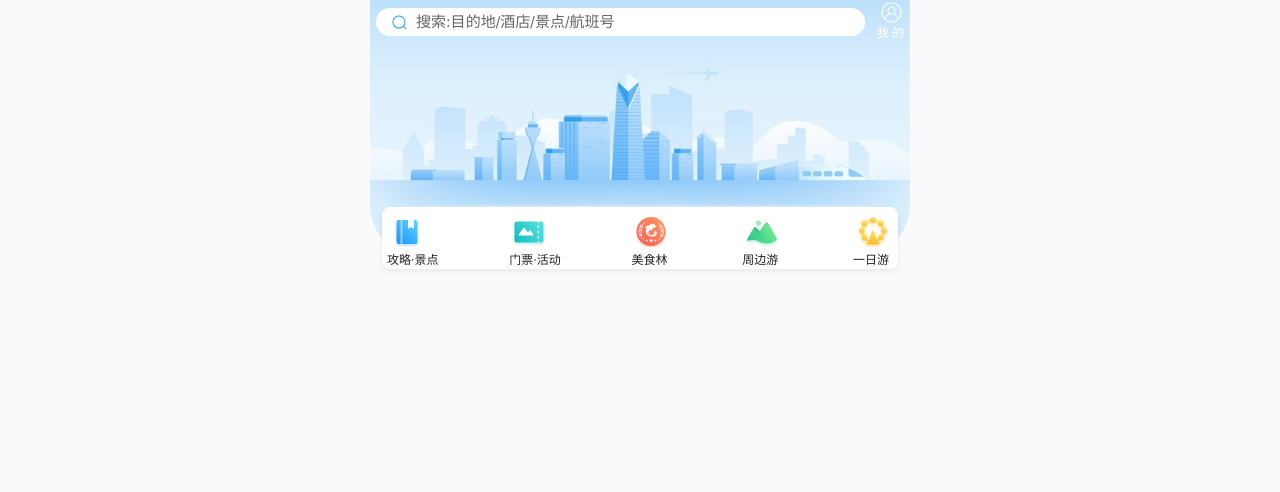
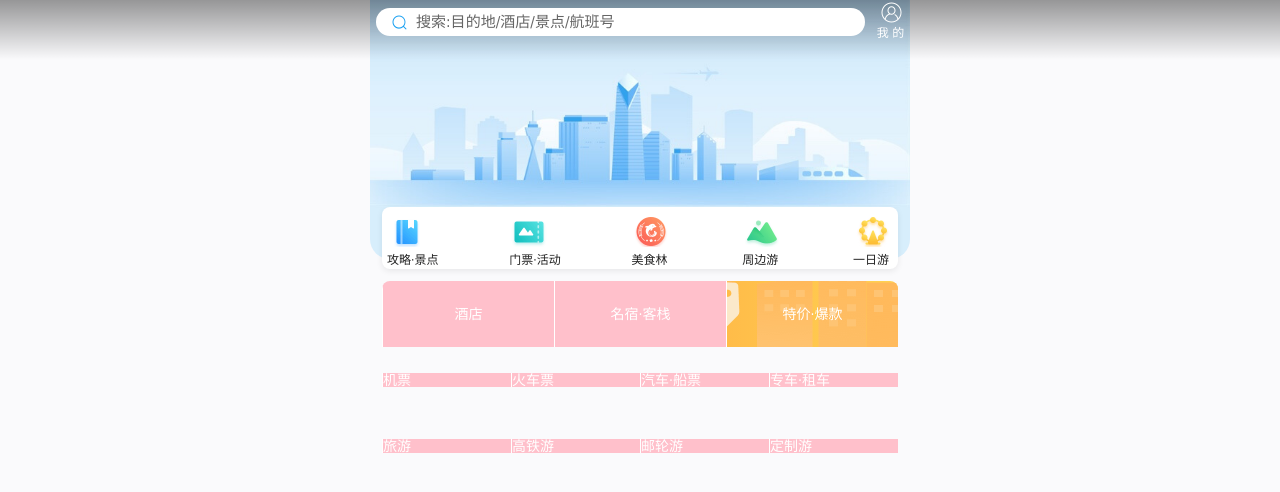
Before and after one commit to zhouna/web_front, a plain HTML site: page H5_xiecheng/index.html in a window 1280 px wide. Drawn offline with Linux system fonts and the light colour scheme.

Commit message:
xiecheng

```diff
--- a/H5_xiecheng/css/index.css
+++ b/H5_xiecheng/css/index.css
@@ -25,6 +25,7 @@ body {
     justify-content: flex-start;
     align-items: center;
     padding-left: 12px;
+    z-index: 12;
 }
 /* 搜索模块——左侧*/
 .search-index .search {
@@ -78,7 +79,18 @@ header .focus {
 header .focus img {
     display: block;
     width: 100%;
-    border-radius: 0 0 55px 55px;
+    border-radius: 0 0 20px 20px;
+}
+header .focus::before {
+    content: "";
+    position: absolute;
+    left: 0;
+    top: 0;
+    height: 60px;
+    width: 100%;
+    display: block;
+    z-index: 10;
+    background: linear-gradient(rgba(0,0,0,.4), rgba(0,0,0,0));
 }
 
 /* 导航图 */
@@ -145,3 +157,48 @@ header .focus img {
     background: url(../images/home-fivemain-sprite2x@v7.15.png) 0 -160px no-repeat;
     background-size: 40px auto;
 }
+
+/* 主导航 */
+.nav {
+    margin: 12px;
+    border-radius: 8px;
+    overflow: hidden;
+}
+.nav .grid-nav-common {
+    display: flex;
+    height: 66px;
+    justify-content: space-around;
+    align-items: center;
+}
+.nav div a {
+    flex: 1;
+    border-left: 1px solid #fff;
+    background-color: pink;
+    color: #fff;
+    font-size: 14px;
+    line-height: 1;
+}
+.nav span {
+    display: block;
+    flex: 2;
+    height: 66px;
+
+    background-size: 100% auto;
+    text-align: center;
+    width: 100%;
+    columns: #a05416;
+    position: relative;
+    line-height: 66px;
+}
+.nav div:nth-child(1) a:nth-child(3) {
+    background: linear-gradient(to right, #ffbc49, #ffd252);
+}
+.nav div:nth-child(1) a:nth-child(3) span {
+    background: url(../images/grid-nav-items-hot.png) right bottom no-repeat;
+}
+.nav div:nth-child(1) a:nth-child(2) {
+    /* background: linear-gradient(to right, ); */
+}
+.nav div:nth-child(1) a:nth-child(2) span {
+
+}
--- a/H5_xiecheng/index.html
+++ b/H5_xiecheng/index.html
@@ -35,10 +35,25 @@
         <li><a href="#"><span>周边游</span></a></li>
         <li><a href="#"><span>一日游</span></a></li>
     </ul>
+    <!-- 主导航栏 -->
     <div class="nav">
-        <div class="grid-nav-common grid-nav-hotel"></div>
-        <div class="grid-nav-common grid-nav-flight"></div>
-        <div class="grid-nav-common grid-nav-travel"></div>
+        <div class="grid-nav-common grid-nav-hotel">
+            <a href="#"><span>酒店</span></a>
+            <a href="#"><span>名宿·客栈</span></a>
+            <a href="#"><span>特价·爆款</span></a>
+        </div>
+        <div class="grid-nav-common grid-nav-flight">
+            <a href="#">机票</a>
+            <a href="#">火车票</a>
+            <a href="#">汽车·船票</a>
+            <a href="#">专车·租车</a>
+        </div>
+        <div class="grid-nav-common grid-nav-travel">
+            <a href="#">旅游</a>
+            <a href="#">高铁游</a>
+            <a href="#">邮轮游</a>
+            <a href="#">定制游</a>
+        </div>
     </div>
 </body>
 </html>
```
Also changed, not shown: H5_xiecheng/images/bo.jpg (deleted), H5_xiecheng/images/grid-nav-items-hot.png (added), H5_xiecheng/images/grid-nav-items-hotel@v7.15.png (added), H5_xiecheng/images/grid-nav-items-minsu@v7.15.png (added), H5_xiecheng/images/test.png (deleted).
